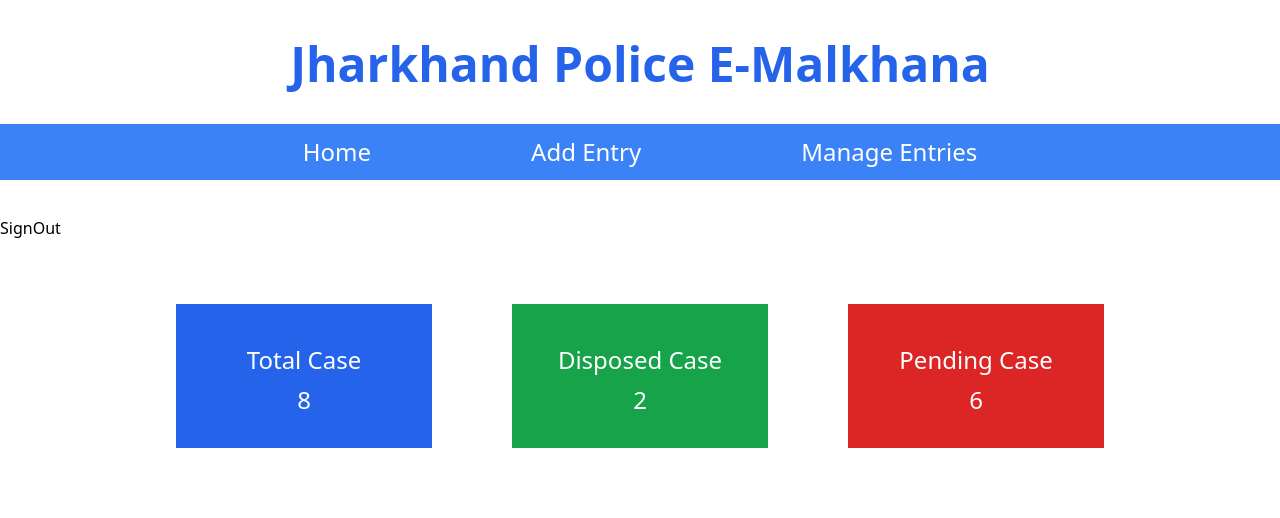
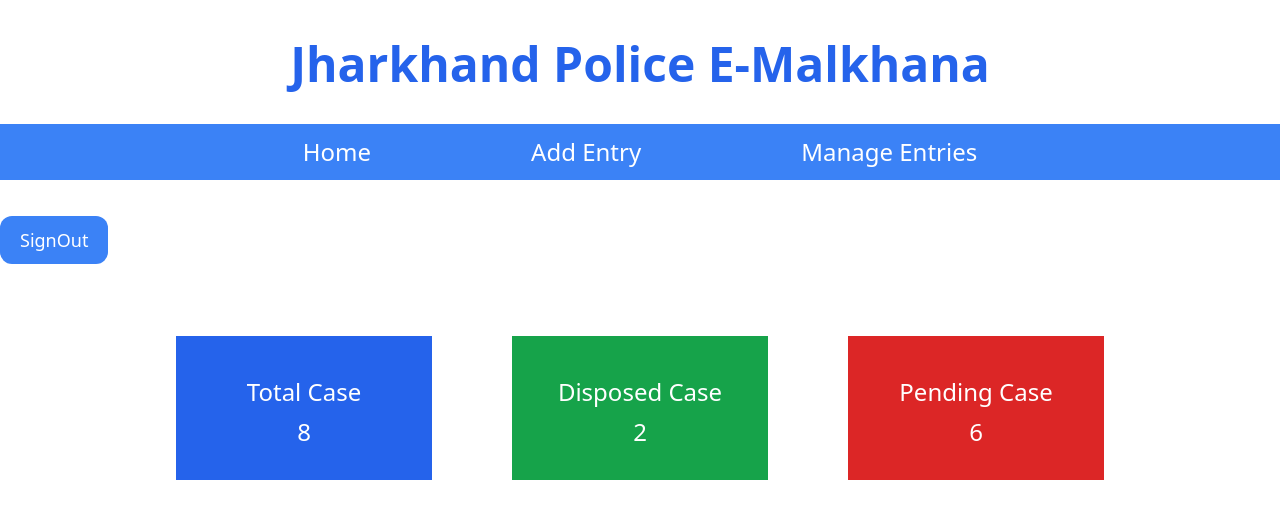
Before and after one commit to Saranggupta11/EMalkhana, a Next.js app: page /homedashboard in a window 1280 px wide. Shown: the top 518 px of the page. Built offline with nearby package versions, Linux system fonts and the light colour scheme.

Commit message:
sign out button

```diff
--- a/src/components/Homepage.jsx
+++ b/src/components/Homepage.jsx
@@ -5,7 +5,10 @@
 export default function Homepage() {
   return (
     <div>
-      <div onClick={signOut} className="hover:cursor-pointer">SignOut</div>
+      <button type="button" onClick={signOut} class="text-white bg-blue-500 hover:bg-blue-600 focus:ring-4 focus:ring-blue-300 font-lg rounded-xl text-lg px-5 py-2.5 me-2 mb-2 dark:bg-blue-600 dark:hover:bg-blue-700 focus:outline-none dark:focus:ring-blue-800">
+        SignOut
+        </button>
+      <div onClick={signOut} className="hover:cursor-pointer"></div>
       <div className=" mt-16 flex justify-center">
         <div className="w-64 h-36 bg-blue-600 mx-10 text-white flex-col text-2xl text-center p-10">
           <div className="mb-2">Total Case</div>
```
